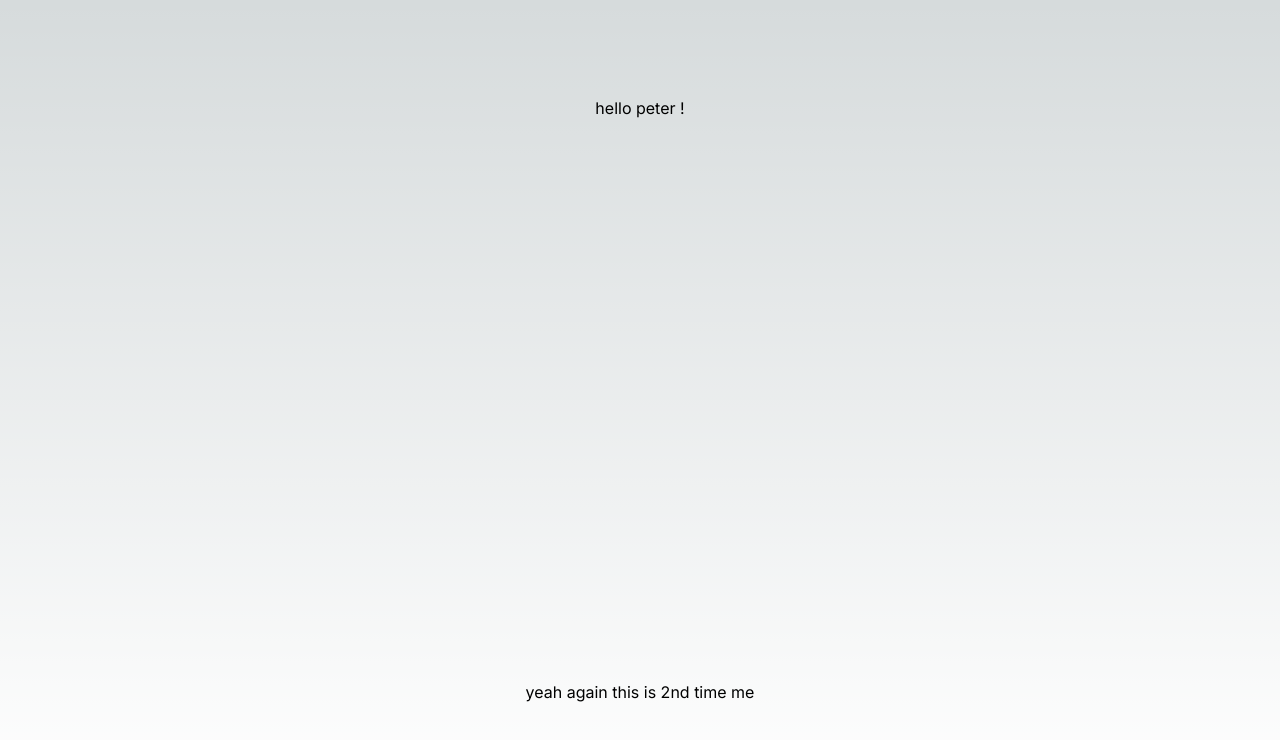
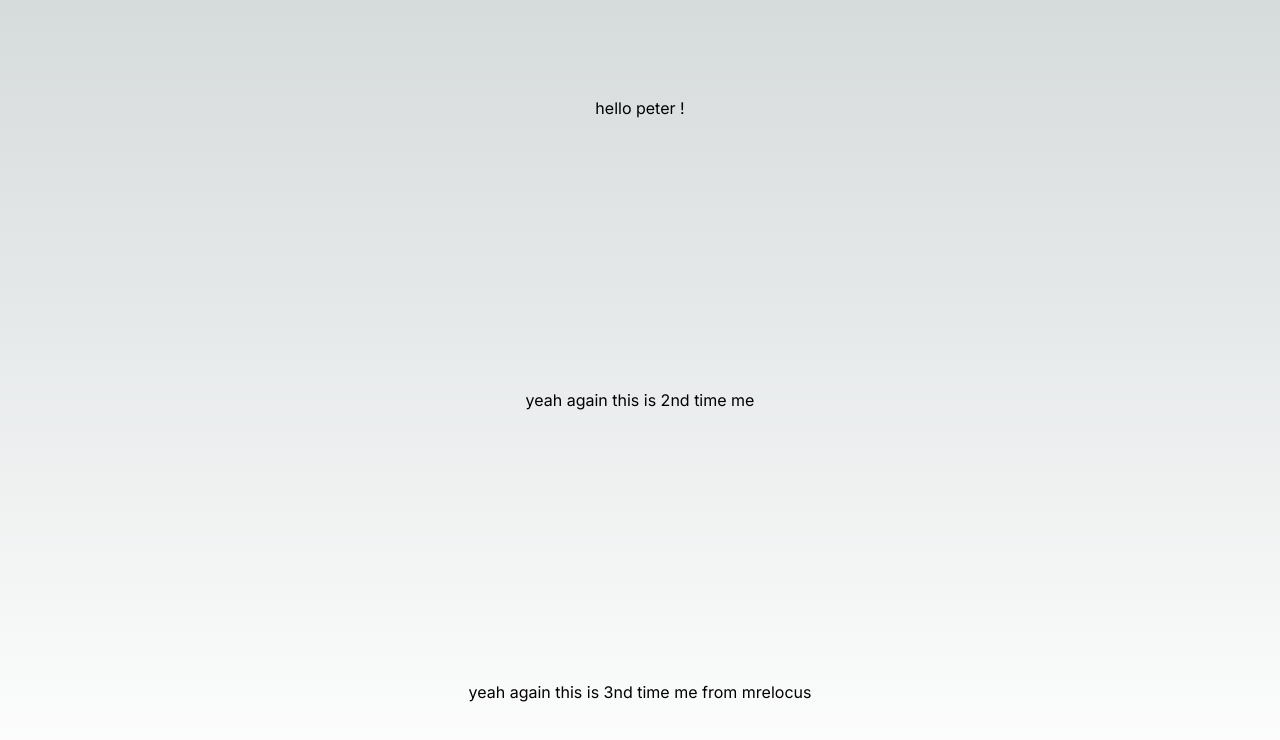
Before and after one commit to medlocusweb/probable-engine, a Next.js app: page / in a window 1280 px wide. Shown: the top 740 px of the page. Built offline with nearby package versions, Linux system fonts and the light colour scheme.

Commit message:
Update page.tsx

```diff
--- a/src/app/page.tsx
+++ b/src/app/page.tsx
@@ -5,6 +5,7 @@ export default function Home() {
     <main className="flex min-h-screen flex-col items-center justify-between p-24">
      <p>hello peter !</p>
      <p>yeah again this is 2nd time me</p>
+     <p>yeah again this is 3nd time me from mrelocus</p>
     </main>
   )
 }
```
